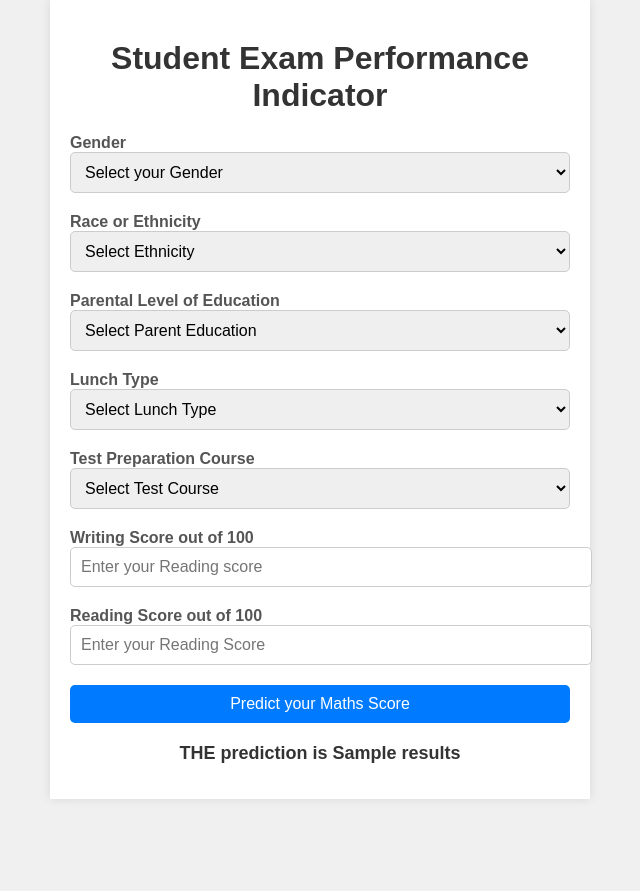
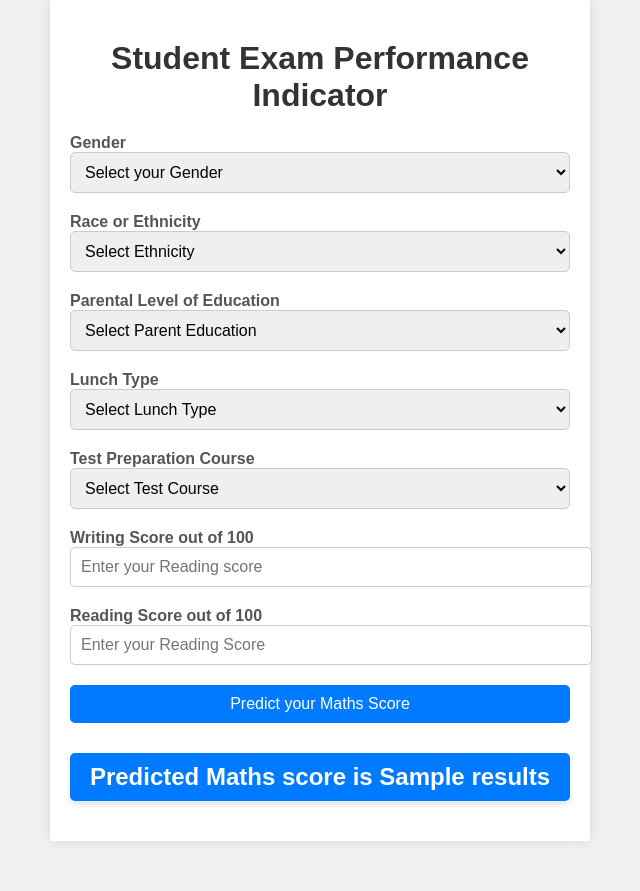
Before and after one commit to adi7820/mlproject, a Flask app: template templates/home.html in a window 1280 px wide. Shown: the part 51-942 px from the top of the page, without its empty margins (320-960 px from the left). Before the commit the page ends 850 px from the top, so only its background shows below. Run offline with Flask 3, Linux system fonts and the light colour scheme; the template is opened without the code that fills it: most values are stand-ins (such as "Sample title", 1, 10 or a date in 2020).

Commit message:
Result Page Update

```diff
--- a/templates/home.html
+++ b/templates/home.html
@@ -71,8 +71,13 @@
 
         .results {
             text-align: center;
-            font-size: 18px;
-            color: #333;
+            font-size: 24px;
+            color: #fff;
+            background-color: #007BFF;
+            padding: 10px;
+            border-radius: 5px;
+            margin-top: 30px;
+            box-shadow: 0 4px 6px rgba(0, 0, 0, 0.1);
         }
     </style>
 </head>
@@ -142,7 +147,7 @@
             </div>
         </form>
         <h2 class="results">
-            THE prediction is {{results}}
+            Predicted Maths score is {{results}}
         </h2>
     </div>
 </body>
```
